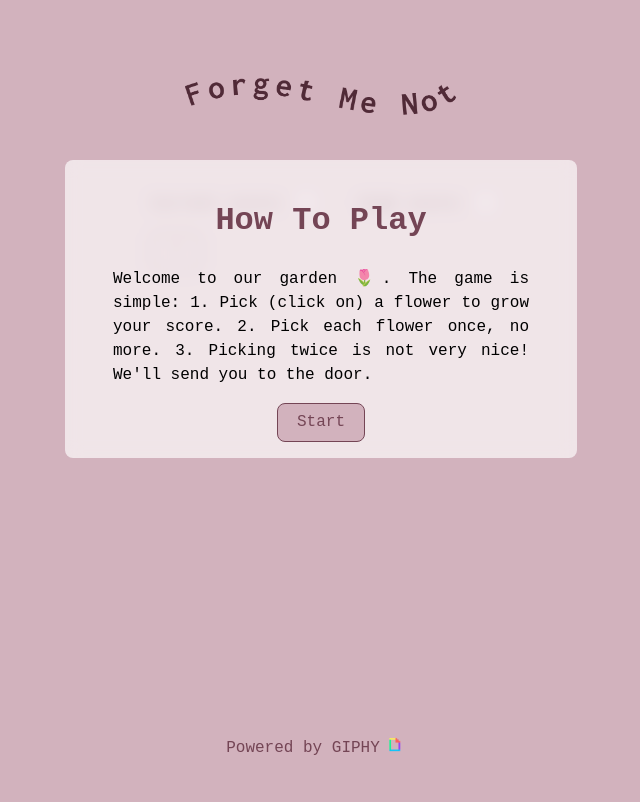
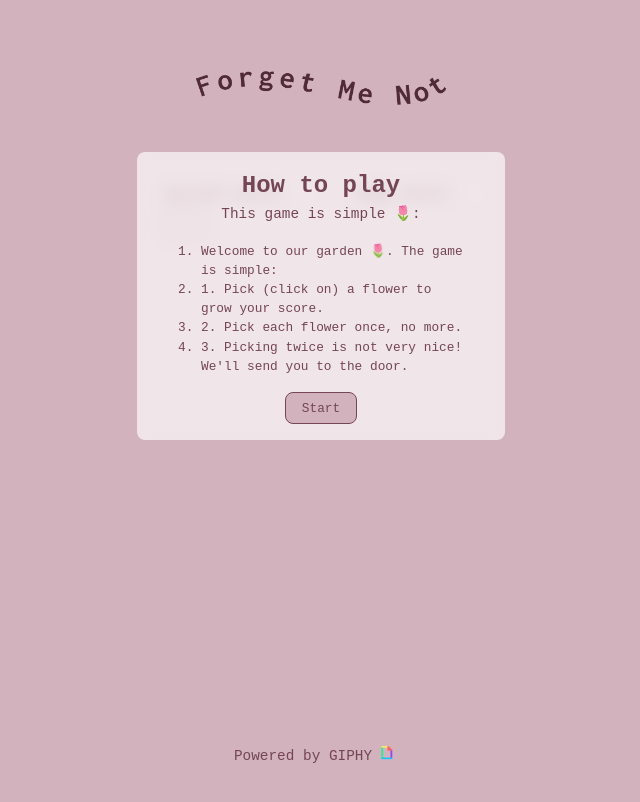
Before and after one commit to denaliazhi/forget-me-not, a React (Vite) app: page / in a window 1280 px wide. Shown: the top 802 px of the page, without its empty margins (319-959 px from the left). Built offline with nearby package versions, Linux system fonts and the light colour scheme.

Commit message:
style: format directions as ordered list instead of text block, other minor adjustments

```diff
--- a/src/App.css
+++ b/src/App.css
@@ -1,5 +1,5 @@
 #root {
-  max-width: 850px;
+  max-width: 790px;
   margin: 0 auto;
   padding: 2rem;
   text-align: center;
@@ -22,20 +22,20 @@
 
 dialog {
   z-index: 20;
-  width: 30rem;
+  width: 23rem;
+  padding: 1rem;
   border-radius: 0.5rem;
   background-color: #ffffffa8;
   backdrop-filter: blur(0.5rem);
   border: none;
+  margin: auto;
+  color: var(--dark-magenta);
 }
 
-dialog h1 {
-  font-size: 2rem;
-  color: var(--dark-magenta);
-}
-dialog p {
-  padding: 0 2rem;
-  text-align: justify;
+dialog ol {
+  text-align: left;
+  padding: 1rem 1.5rem 1rem 3rem;
+  font-size: 0.8rem;
 }
 
 .tray {
@@ -47,23 +47,22 @@ dialog p {
 }
 
 .slot {
-  box-sizing: border-box;
   place-self: center;
   padding: 1rem;
   background-color: #c8a5b1;
   border-radius: 0.3rem;
   box-shadow: inset 2px 2px 2px 1px #502a3767;
-  width: 8rem;
-  height: 8rem;
+  width: 7.8rem;
+  height: 7.8rem;
   display: flex;
   align-items: center;
   justify-content: center;
+  transition: border ease-in 50ms;
 }
 
 .slot:hover {
   cursor: pointer;
-  box-shadow: none;
-  border: 3px solid var(--dark-magenta);
+  border: 2px solid var(--dark-magenta);
 }
 
 .slot img {
@@ -73,7 +72,7 @@ dialog p {
 }
 
 .slot img:hover {
-  transform: scale(130%);
+  transform: rotate(-20deg) scale(130%);
 }
 
 .scoreboard {
@@ -83,14 +82,15 @@ dialog p {
 }
 
 .scoreboard div {
+  margin-top: 1rem;
   display: flex;
   gap: 1rem;
   align-items: center;
 }
 
 .scoreboard h2 {
-  font-size: 1rem;
-  font-weight: normal;
+  font-size: 0.9rem;
+  font-weight: bold;
 }
 .scoreboard p {
   color: white;
@@ -122,6 +122,10 @@ dialog p {
   margin: 0;
 }
 
+.msg-bar p {
+  font-size: 0.8rem;
+}
+
 .msg-bar img {
   height: 100%;
   width: 4rem;
@@ -132,6 +136,7 @@ dialog p {
   border: 1px solid var(--light-pink);
   background-color: var(--dark-magenta);
   color: var(--light-pink);
+  min-width: 20%;
 }
 
 .msg-bar button:hover {
--- a/src/components/Directions.jsx
+++ b/src/components/Directions.jsx
@@ -7,13 +7,17 @@ export function Directions({
   children,
 }) {
   let text = first ? "Start" : "Close";
-
   return (
     <>
       {show && (
         <dialog open>
-          <h1>How To Play</h1>
-          <p>{children}</p>
+          <h1>How to play</h1>
+          <p>This game is simple 🌷:</p>
+          <ol>
+            {children.split("\n").map((line, index) => (
+              <li>{line}</li>
+            ))}
+          </ol>
           <button
             className="dialog-btn"
             onClick={() => {
--- a/src/index.css
+++ b/src/index.css
@@ -12,6 +12,12 @@
   --light-pink: #d2b2bd;
 }
 
+* {
+  padding: 0;
+  margin: 0;
+  box-sizing: border-box;
+}
+
 body {
   display: flex;
   min-width: 320px;
@@ -21,18 +27,23 @@ body {
 }
 
 h1 {
-  font-size: 2.5rem;
+  font-size: 1.5rem;
 }
-
 h2 {
-  font-size: 1.5rem;
+  font-size: 1.2rem;
+}
+h3 {
+  font-size: 1rem;
+}
+p {
+  font-size: 0.9rem;
 }
 
 button {
   border-radius: 8px;
   border: 1px solid var(--dark-magenta);
   padding: 0.6em 1.2em;
-  font-size: 1em;
+  font-size: 0.8rem;
   font-weight: 500;
   font-family: inherit;
   color: var(--dark-magenta);
@@ -46,7 +57,7 @@ button:hover {
 }
 button:focus,
 button:focus-visible {
-  outline: 4px auto -webkit-focus-ring-color;
+  outline: 3px auto -webkit-focus-ring-color;
 }
 
 a {
```
